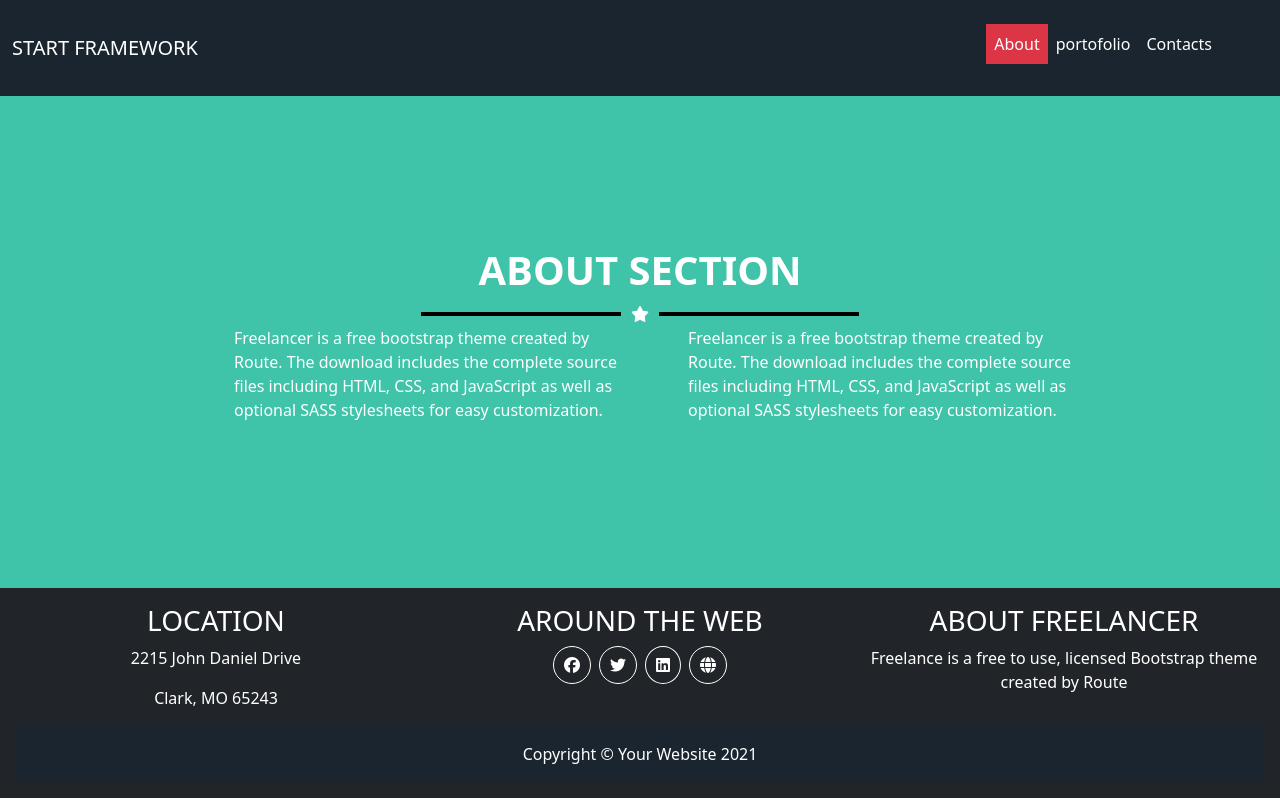
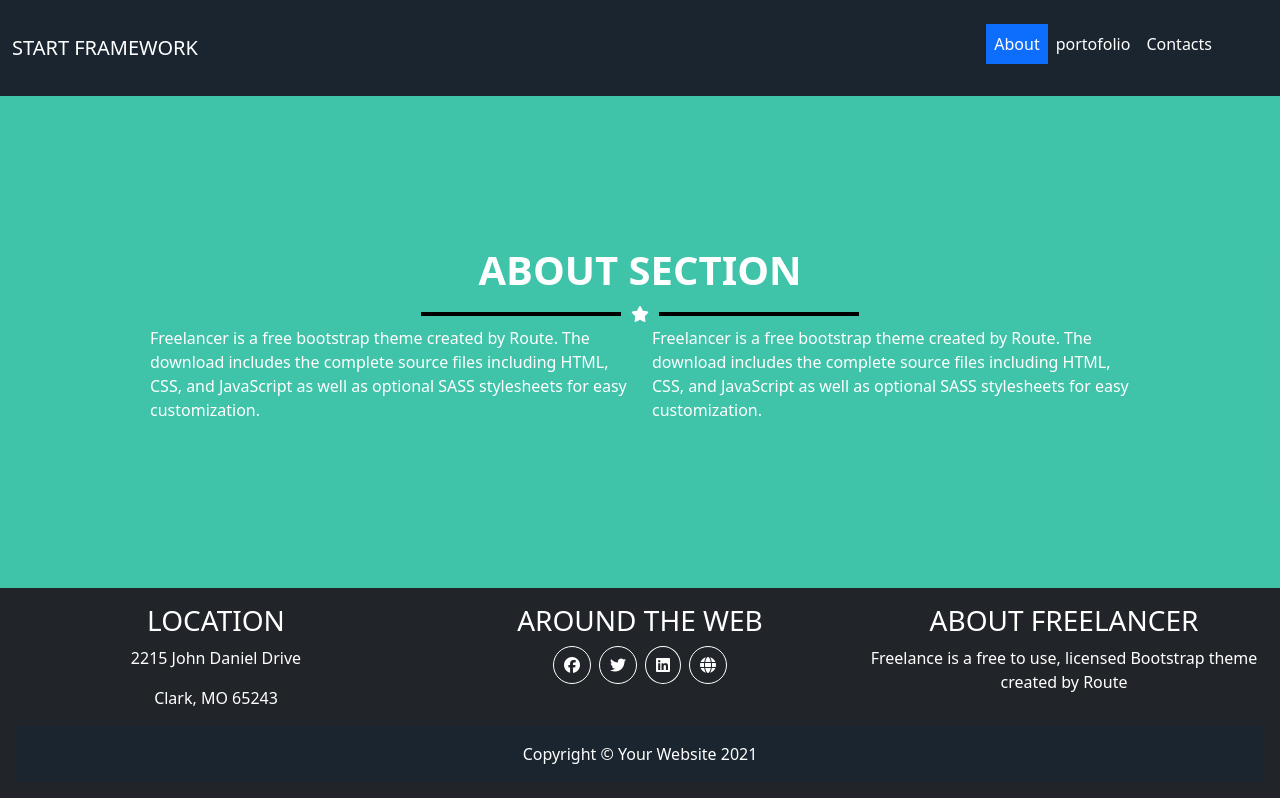
Before and after one commit to Abraragour/app22, an Angular app: page /about in a window 1280 px wide. Built offline with nearby package versions, Linux system fonts and the light colour scheme.

Commit message:
updateeee

```diff
--- a/src/app/about/about.component.html
+++ b/src/app/about/about.component.html
@@ -20,17 +20,15 @@
               </div>
 
           </div>
-
-
     </div>
-    <div class="row px-5 justify-content-center text-start">
-        <div class="col-md-6 ps-md-5">
+    <div class="row justify-content-center text-start">
+        <div class="col-md-6 ">
             <p>
                 Freelancer is a free bootstrap theme created by Route. The download includes the complete source files including HTML, CSS, and JavaScript as well as optional SASS stylesheets for easy customization.
 
             </p>
         </div>
-        <div class="col-md-6 ps-md-5">
+        <div class="col-md-6">
             <p>
                 Freelancer is a free bootstrap theme created by Route. The download includes the complete source files including HTML, CSS, and JavaScript as well as optional SASS stylesheets for easy customization.
 
--- a/src/app/app-routing.module.ts
+++ b/src/app/app-routing.module.ts
@@ -10,6 +10,7 @@ import { HomeComponent } from './home/home.component';
 const routes: Routes = [
 
 {path:'about',component:AboutComponent,title:"about"},
+{path:'',redirectTo:'home',pathMatch:'full'},
 {path:'home',component:HomeComponent,title:"home"},
 {path:'contact',component:ContactComponent,title:"contact"},
 {path:'port',component:PortComponent,title:"PORT"},
--- a/src/app/contact/contact.component.css
+++ b/src/app/contact/contact.component.css
@@ -0,0 +1,5 @@
+button{
+
+ background-color:#1cb899d7;
+ color: white;
+}
--- a/src/app/contact/contact.component.html
+++ b/src/app/contact/contact.component.html
@@ -30,7 +30,7 @@
         <div class="mb-3">
           <input type="text" class="form-control border-0 border-bottom py-4 " id="formGroupExampleInput" placeholder="userPassword">
         </div>
-        <button type="submit" class="btn btn-info m-3">send message</button>
+        <button type="submit" class="btn m-3">send message</button>
       </form>
     </div>
 </div>
--- a/src/app/navbar/navbar.component.html
+++ b/src/app/navbar/navbar.component.html
@@ -1,5 +1,5 @@
 <nav class="navbar navbar-expand-lg  py-4 ">
-    <div class="container-fluid me-5">
+    <div class="container-fluid me-5 ">
       <a class="navbar-brand" routerLink="home">START FRAMEWORK </a>
       <button class="navbar-toggler" type="button" data-bs-toggle="collapse" data-bs-target="#navbarNavDropdown" aria-controls="navbarNavDropdown" aria-expanded="false" aria-label="Toggle navigation">
         <span class="navbar-toggler-icon"></span>
@@ -8,15 +8,15 @@
         <ul class="navbar-nav ms-auto mb-2 ">
 
           <li class="nav-item">
-            <a class="nav-link" routerLinkActive="bg-danger text-white"   routerLink="about">About</a>
+            <a class="nav-link" routerLinkActive="bg-primary text-white"   routerLink="about">About</a>
           </li>
 
           <li class="nav-item">
-            <a class="nav-link" routerLinkActive="bg-danger text-white" routerLink="port">portofolio</a>
+            <a class="nav-link" routerLinkActive=" bg-primary text-white" routerLink="port">portofolio</a>
           </li>
 
           <li class="nav-item">
-            <a class="nav-link"  routerLinkActive="bg-danger text-white" routerLink="contact">Contacts</a>
+            <a class="nav-link"  routerLinkActive="bg-primary text-white" routerLink="contact">Contacts</a>
           </li>
 
 
```
Also changed, not shown: src/app/navbar/navbar.component.css (line endings or trailing spaces).
